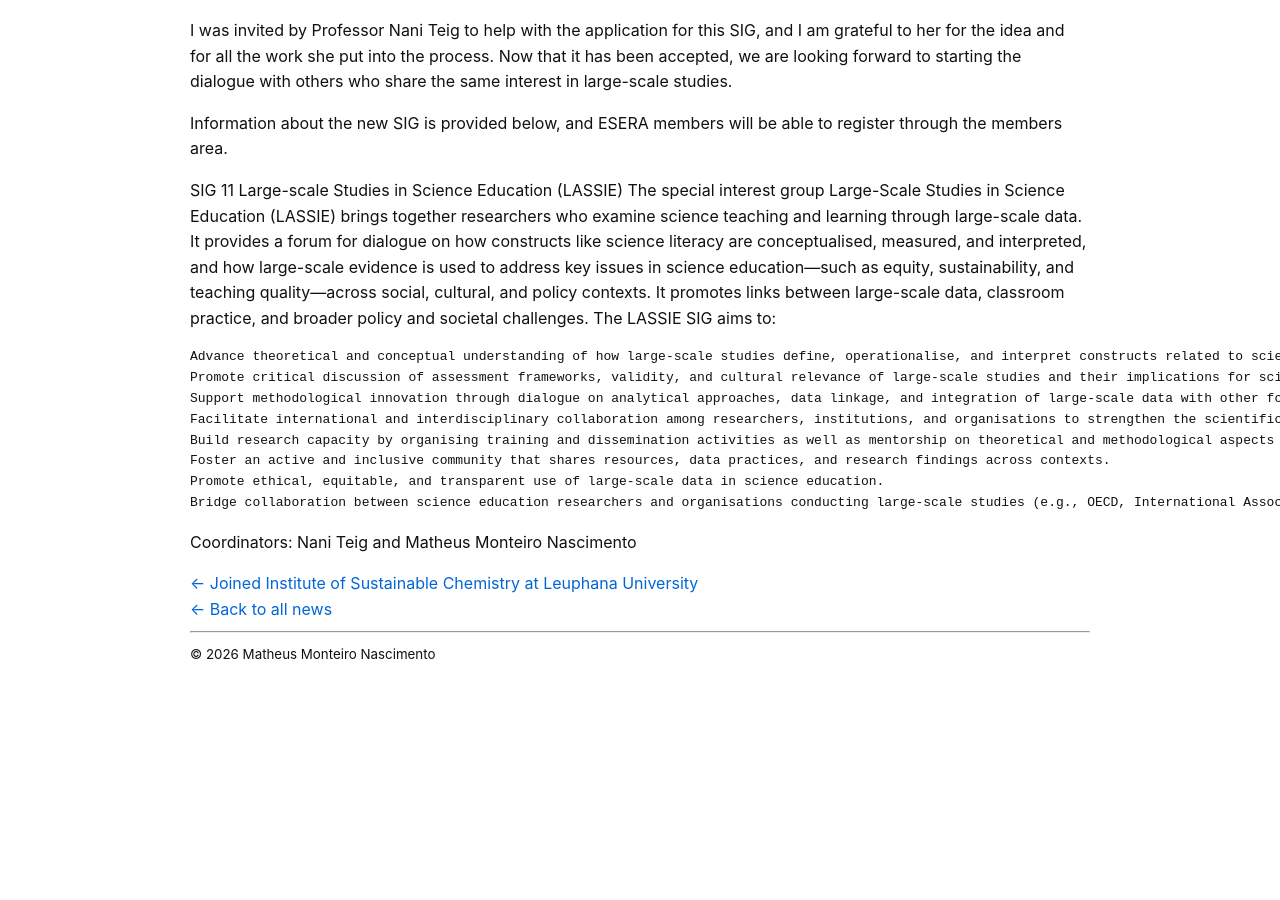
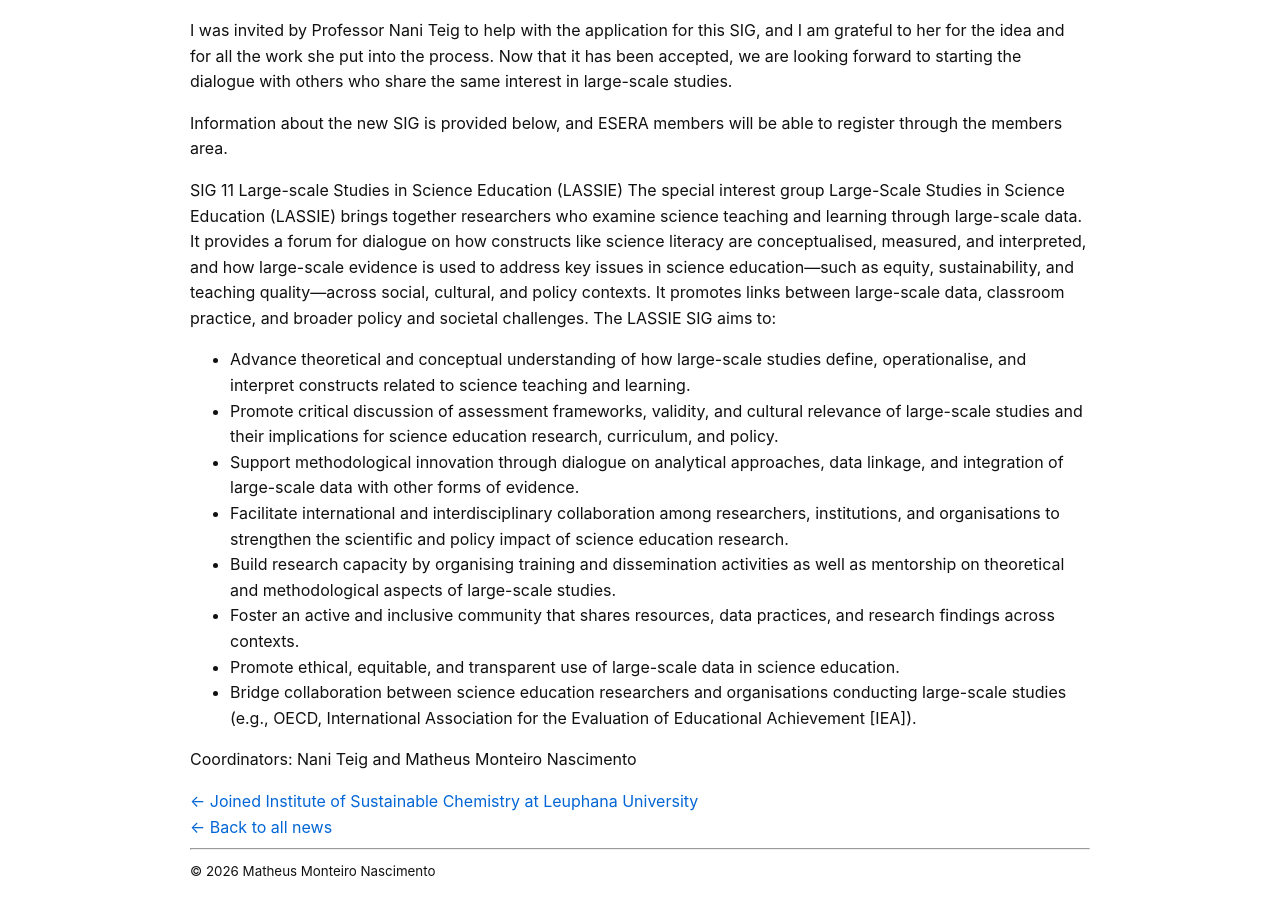
Before and after one commit to montnasc/montnasc.github.io, a Jekyll site: the page built from _posts/2026-04-22-sig.md, in a window 1280 px wide and 900 px high, scrolled down 590 px. Built offline with Jekyll 4.4.1, drawn with Linux system fonts in a browser that asks for light colours; before the commit the page ends 1272 px from its top, so only the background shows below that.

```diff
--- a/_posts/2026-04-22-sig.md
+++ b/_posts/2026-04-22-sig.md
@@ -2,7 +2,7 @@
 layout: post
 title: "SIG 11 Large-scale Studies in Science Education (LASSIE) approved "
 date: 2026-04-22
-excerpt: "ESERA SIG on Large-scale Studies approved."
+excerpt: "New ESERA SIG on Large-scale Studies approved."
 image: /assets/images/sig_approved.png
 categories: [news]
 ---
@@ -16,13 +16,13 @@ Information about the new SIG is provided below, and ESERA members will be able
 SIG 11 Large-scale Studies in Science Education (LASSIE)
 The special interest group Large-Scale Studies in Science Education (LASSIE) brings together researchers who examine science teaching and learning through large-scale data. It provides a forum for dialogue on how constructs like science literacy are conceptualised, measured, and interpreted, and how large-scale evidence is used to address key issues in science education—such as equity, sustainability, and teaching quality—across social, cultural, and policy contexts. It promotes links between large-scale data, classroom practice, and broader policy and societal challenges. The LASSIE SIG aims to:
 
-    Advance theoretical and conceptual understanding of how large-scale studies define, operationalise, and interpret constructs related to science teaching and learning.
-    Promote critical discussion of assessment frameworks, validity, and cultural relevance of large-scale studies and their implications for science education research, curriculum, and policy.
-    Support methodological innovation through dialogue on analytical approaches, data linkage, and integration of large-scale data with other forms of evidence.
-    Facilitate international and interdisciplinary collaboration among researchers, institutions, and organisations to strengthen the scientific and policy impact of science education research.
-    Build research capacity by organising training and dissemination activities as well as mentorship on theoretical and methodological aspects of large-scale studies.
-    Foster an active and inclusive community that shares resources, data practices, and research findings across contexts.
-    Promote ethical, equitable, and transparent use of large-scale data in science education.
-    Bridge collaboration between science education researchers and organisations conducting large-scale studies (e.g., OECD, International Association for the Evaluation of Educational Achievement [IEA]).
+- Advance theoretical and conceptual understanding of how large-scale studies define, operationalise, and interpret constructs related to science teaching and learning.
+- Promote critical discussion of assessment frameworks, validity, and cultural relevance of large-scale studies and their implications for science education research, curriculum, and policy.
+- Support methodological innovation through dialogue on analytical approaches, data linkage, and integration of large-scale data with other forms of evidence.
+- Facilitate international and interdisciplinary collaboration among researchers, institutions, and organisations to strengthen the scientific and policy impact of science education research.
+- Build research capacity by organising training and dissemination activities as well as mentorship on theoretical and methodological aspects of large-scale studies.
+- Foster an active and inclusive community that shares resources, data practices, and research findings across contexts.
+- Promote ethical, equitable, and transparent use of large-scale data in science education.
+- Bridge collaboration between science education researchers and organisations conducting large-scale studies (e.g., OECD, International Association for the Evaluation of Educational Achievement [IEA]).
 
 Coordinators: Nani Teig and Matheus Monteiro Nascimento
```
